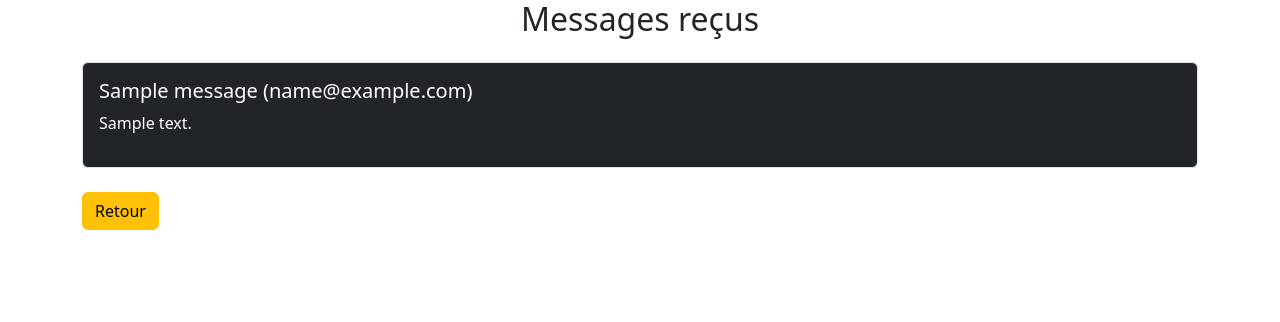
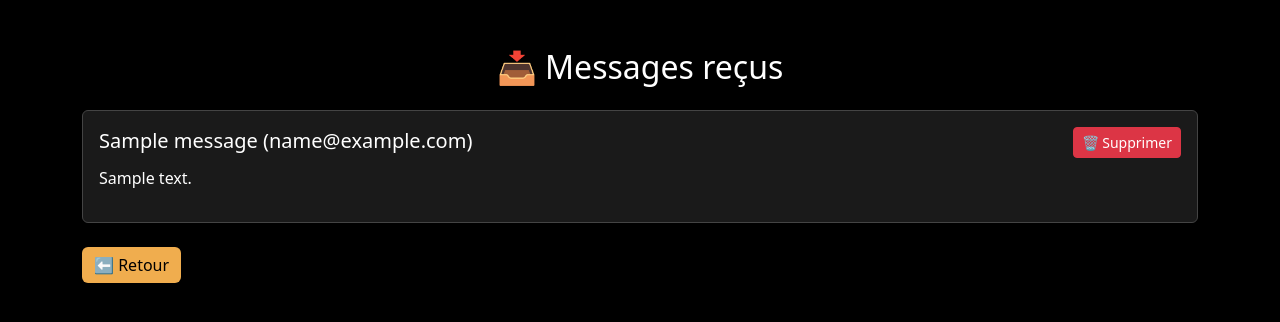
Before and after one commit to YEHIA060606/Yehia, a PHP site: page /admin/admin_messages.php in a window 1280 px wide. Shown: the top 322 px of the page. Run offline with PHP 8.4, Linux system fonts and the light colour scheme; the visitor is signed in with stand-in values (Sample User, id 1); tables that the repository leaves empty or names only in its code hold one stand-in row (values such as "Sample post").

Commit message:
troisiéme commit

```diff
--- a/admin/admin_messages.php
+++ b/admin/admin_messages.php
@@ -4,8 +4,17 @@ if (!isset($_SESSION['user_id']) || $_SESSION['user_role'] !== 'admin') {
     header("Location: ../login.php");
     exit;
 }
+
 require '../config.php';
 
+// Suppression d’un message si demandé
+if ($_SERVER['REQUEST_METHOD'] === 'POST' && isset($_POST['delete_id'])) {
+    $delete_id = intval($_POST['delete_id']);
+    $stmt = $pdo->prepare("DELETE FROM messages WHERE id = ?");
+    $stmt->execute([$delete_id]);
+}
+
+// Récupération des messages restants
 $stmt = $pdo->query("SELECT * FROM messages ORDER BY id DESC");
 $messages = $stmt->fetchAll();
 ?>
@@ -16,20 +25,53 @@ $messages = $stmt->fetchAll();
     <meta charset="UTF-8">
     <title>Messages</title>
     <link href="https://cdn.jsdelivr.net/npm/bootstrap@5.3.0/dist/css/bootstrap.min.css" rel="stylesheet">
-    <link href="style.css" rel="stylesheet">
+    <style>
+        body {
+            background-color: #000;
+            color: #fff;
+        }
+        .message-box {
+            background-color: #1a1a1a;
+            border: 1px solid #444;
+        }
+        .btn-warning {
+            background-color: #f0ad4e;
+            border: none;
+        }
+        .btn-warning:hover {
+            background-color: #ec971f;
+        }
+        .message-header {
+            display: flex;
+            justify-content: space-between;
+            align-items: center;
+        }
+    </style>
 </head>
 <body>
-<div class="container">
-    <h2 class="text-center">Messages reçus</h2>
+<div class="container mt-5">
+    <h2 class="text-center mb-4">📥 Messages reçus</h2>
+
     <div class="mt-4">
-        <?php foreach ($messages as $msg): ?>
-            <div class="mb-4 p-3 border rounded bg-dark text-white">
-                <h5><?= htmlspecialchars($msg['name']) ?> (<?= htmlspecialchars($msg['email']) ?>)</h5>
-                <p><?= nl2br(htmlspecialchars($msg['message'])) ?></p>
-            </div>
-        <?php endforeach; ?>
+        <?php if (count($messages) > 0): ?>
+            <?php foreach ($messages as $msg): ?>
+                <div class="mb-4 p-3 rounded message-box">
+                    <div class="message-header">
+                        <h5 class="mb-1"><?= htmlspecialchars($msg['name']) ?> (<?= htmlspecialchars($msg['email']) ?>)</h5>
+                        <form method="post" onsubmit="return confirm('Supprimer ce message ?');">
+                            <input type="hidden" name="delete_id" value="<?= $msg['id'] ?>">
+                            <button type="submit" class="btn btn-sm btn-danger">🗑 Supprimer</button>
+                        </form>
+                    </div>
+                    <p class="mt-2"><?= nl2br(htmlspecialchars($msg['message'])) ?></p>
+                </div>
+            <?php endforeach; ?>
+        <?php else: ?>
+            <p class="text-center">Aucun message pour le moment.</p>
+        <?php endif; ?>
     </div>
-    <a href="../welcome.php" class="btn btn-warning">Retour</a>
+
+    <a href="../welcome.php" class="btn btn-warning">⬅ Retour</a>
 </div>
 </body>
 </html>
```
Also changed, not shown: admin/gerer_utilisateurs.php (+19 -1 lines).
